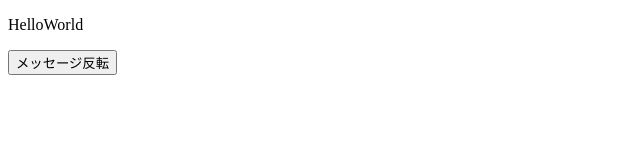
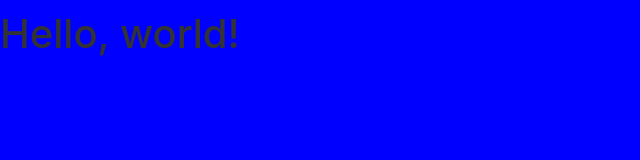
Before and after one commit to naota7118/vuejs-portfolio, a plain HTML site: page index.html in a window 1280 px wide. Shown: the whole page, without its empty margins (0-640 px from the left). Drawn offline with nearby package versions, Linux system fonts and the light colour scheme.

Commit message:
make index.html and style.css

```diff
--- a/index.html
+++ b/index.html
@@ -1,29 +1,36 @@
-<!DOCTYPE html>
-<html lang="en">
-<head>
-  <meta charset="UTF-8">
-  <meta name="viewport" content="width=device-width, initial-scale=1.0">
-  <title>Document</title>
-</head>
-<body>
-  <script src="https://cdn.jsdelivr.net/npm/vue/dist/vue.js"></script>
+<!doctype html>
+<html lang="ja">
+  <head>
+    <!-- Required meta tags -->
+    <meta charset="utf-8">
+    <meta name="viewport" content="width=device-width, initial-scale=1, shrink-to-fit=no">
 
-  <div id="app">
-    <p>{{message}}</p>
-    <button v-on:click='reverseMessage'>メッセージ反転</button>
-  </div>
-  <script>
-    new Vue({
-      el: '#app',
-      data: {
-        message: 'HelloWorld'
-      },
-      methods: {
-        reverseMessage: function() {
-          this.message = this.message.split('').reverse().join('')
-        }
-      }
-    })
-  </script>
-</body>
+    <!-- Bootstrap CSS -->
+    <link rel="stylesheet" href="https://stackpath.bootstrapcdn.com/bootstrap/4.5.0/css/bootstrap.min.css" integrity="sha384-9aIt2nRpC12Uk9gS9baDl411NQApFmC26EwAOH8WgZl5MYYxFfc+NcPb1dKGj7Sk" crossorigin="anonymous">
+    <link rel="stylesheet" href="style.css">
+    <title>Hello, world!</title>
+  </head>
+  <body>
+    <h1>Hello, world!</h1>
+
+    <!-- Optional JavaScript -->
+    <!-- jQuery first, then Popper.js, then Bootstrap JS -->
+    <script src="https://code.jquery.com/jquery-3.5.1.slim.min.js" integrity="sha384-DfXdz2htPH0lsSSs5nCTpuj/zy4C+OGpamoFVy38MVBnE+IbbVYUew+OrCXaRkfj" crossorigin="anonymous"></script>
+    <script src="https://cdn.jsdelivr.net/npm/popper.js@1.16.0/dist/umd/popper.min.js" integrity="sha384-Q6E9RHvbIyZFJoft+2mJbHaEWldlvI9IOYy5n3zV9zzTtmI3UksdQRVvoxMfooAo" crossorigin="anonymous"></script>
+    <script src="https://stackpath.bootstrapcdn.com/bootstrap/4.5.0/js/bootstrap.min.js" integrity="sha384-OgVRvuATP1z7JjHLkuOU7Xw704+h835Lr+6QL9UvYjZE3Ipu6Tp75j7Bh/kR0JKI" crossorigin="anonymous"></script>
+  </body>
 </html>
+
+<!-- <html>
+  <head>
+    <meta charset="UTF-8">
+    <link rel="stylesheet" href="https://stackpath.bootstrapcdn.com/bootstrap/4.5.0/css/bootstrap.min.css" integrity="sha384-9aIt2nRpC12Uk9gS9baDl411NQApFmC26EwAOH8WgZl5MYYxFfc+NcPb1dKGj7Sk" crossorigin="anonymous">
+    <link rel="stylesheet" href="style.css">
+    <title>ポートフォリオサイト</title>
+  </head>
+  <body>
+    <script src="https://code.jquery.com/jquery-3.5.1.slim.min.js" integrity="sha384-DfXdz2htPH0lsSSs5nCTpuj/zy4C+OGpamoFVy38MVBnE+IbbVYUew+OrCXaRkfj" crossorigin="anonymous"></script>
+    <script src="https://cdn.jsdelivr.net/npm/popper.js@1.16.0/dist/umd/popper.min.js" integrity="sha384-Q6E9RHvbIyZFJoft+2mJbHaEWldlvI9IOYy5n3zV9zzTtmI3UksdQRVvoxMfooAo" crossorigin="anonymous"></script>
+    <script src="https://stackpath.bootstrapcdn.com/bootstrap/4.5.0/js/bootstrap.min.js" integrity="sha384-OgVRvuATP1z7JjHLkuOU7Xw704+h835Lr+6QL9UvYjZE3Ipu6Tp75j7Bh/kR0JKI" crossorigin="anonymous"></script>
+  </body>
+</html> -->
--- /dev/null
+++ b/style.css
@@ -0,0 +1,14 @@
+.selector-for-some-widget {
+  box-sizing: content-box;
+}
+
+body {
+  background-color: blue;
+  font-size: 14px;
+  color: #333;
+  margin: 0 auto;
+}
+h1,h2,h3,h4,h5,h6,p {
+  padding: 10px 0;
+  margin: 0;
+}
```
